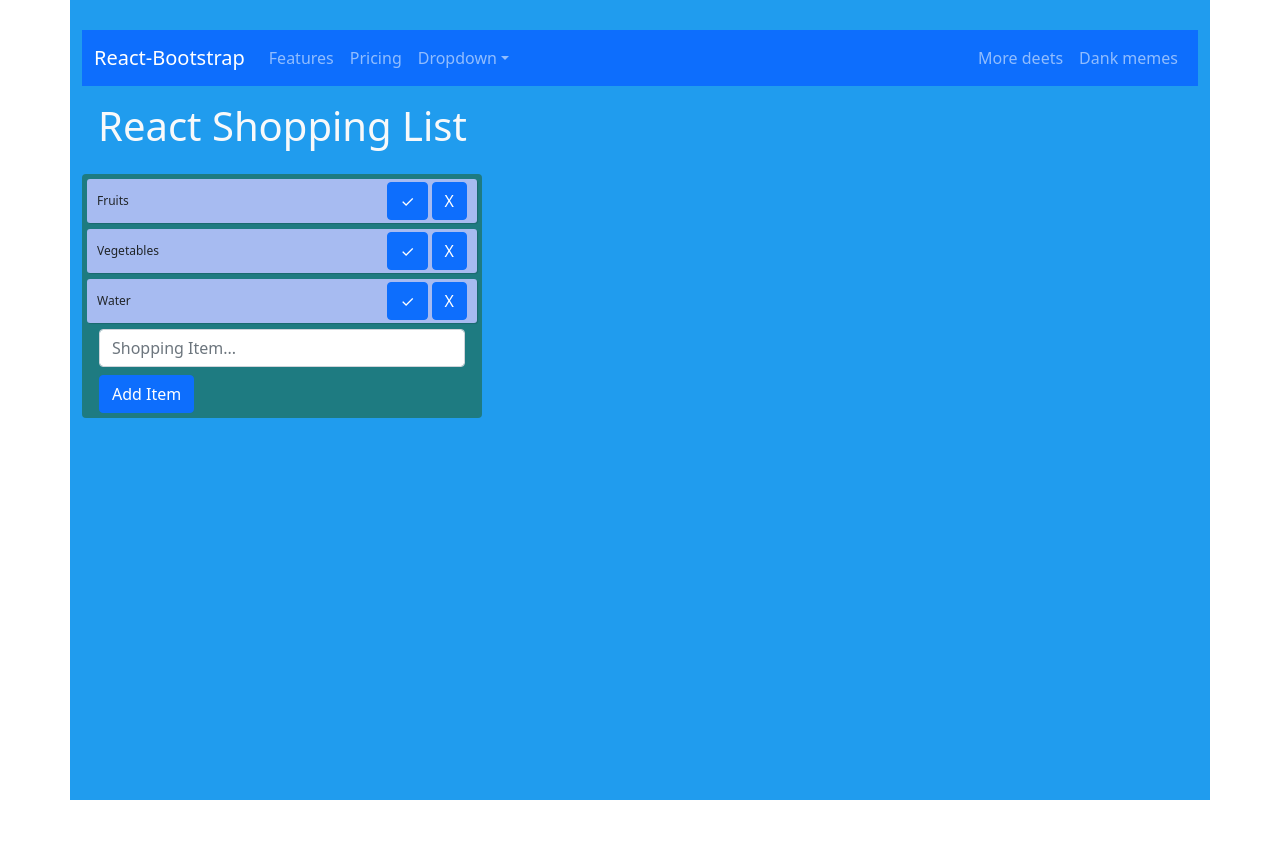
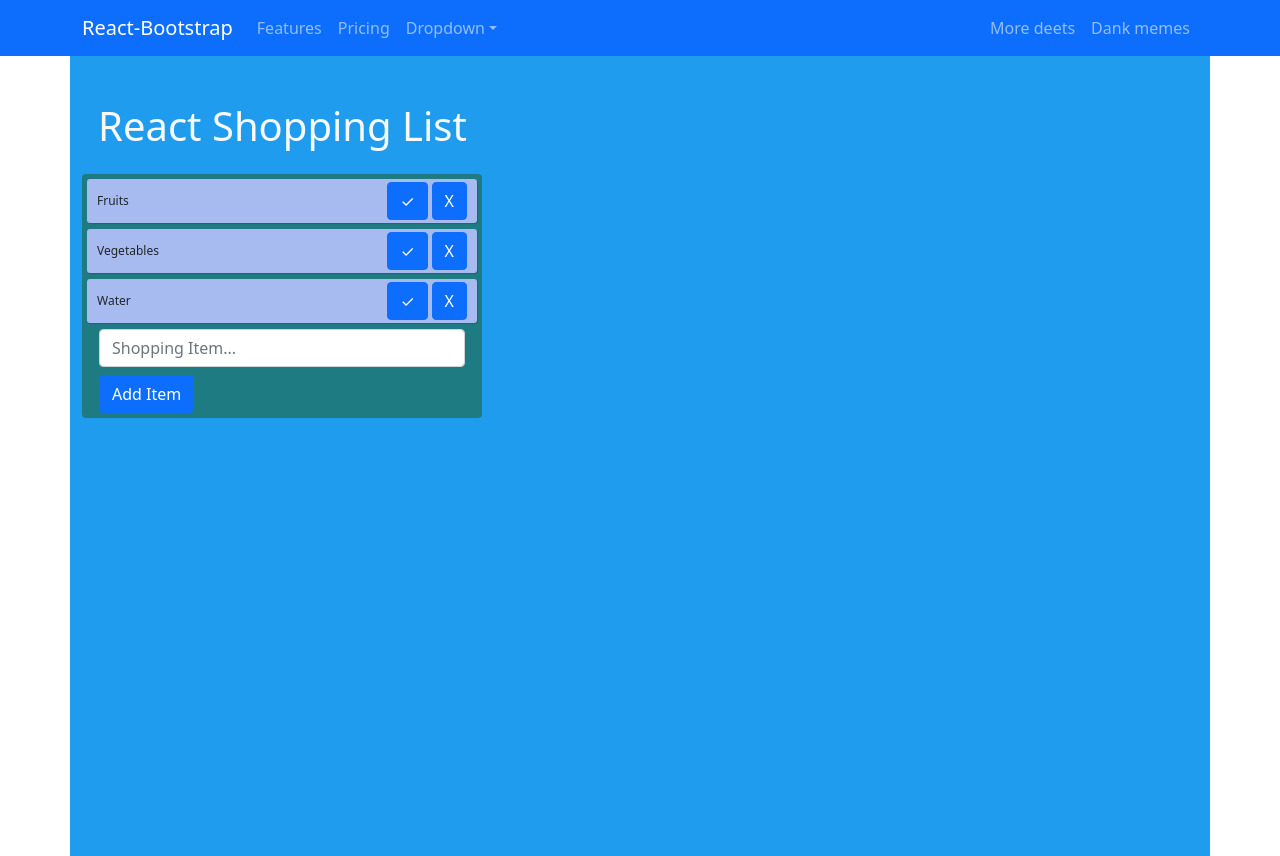
Before and after one commit to fescobar-2/todo-app, a React (Create React App) app: page / in a window 1280 px wide. Before the commit the page ends 800 px from the top, so only its background shows below. Built offline with nearby package versions, Linux system fonts and the light colour scheme.

Commit message:
Separated App.js into components

```diff
--- a/src/App.js
+++ b/src/App.js
@@ -1,97 +1,14 @@
 import React from "react";
 import './App.css';
-import Button from "react-bootstrap/Button";
-import Form from "react-bootstrap/Form";
-import Container from "react-bootstrap/Container";
-import Navigation from "./Components/Navigation"
+import { BrowserRouter } from "react-router-dom";
+import MainRouter from "./MainRouter";
 
-function Todo ({ todo, index, completeTodo, removeTodo }) {
-  return (
-    <div className="todo"
-      style={{ textDecoration: todo.isCompleted ? "line-through" : "" }}>
-      {todo.text}
-      <div>
-      <Button className="me-1" onClick={() => completeTodo(index)}>✓</Button>
-      <Button onClick={() => removeTodo(index)}>X</Button>
-      </div>
-    </div>
-  );
-};
-
-function TodoForm({ addTodo }) {
-  const [value, setValue] = React.useState("");
-
-  const handleSubmit = (e) => {
-    e.preventDefault();
-    if (!value) return;
-    addTodo(value);
-    setValue("");
-  };
-
+const App = () => {
   return(
-    <Container className="mx-auto">
-      <Form onSubmit={handleSubmit}>
-        <Form.Control
-          type="text"
-          placeholder="Shopping Item..."
-          value={value}
-          onChange={e => setValue(e.target.value)}
-        />
-
-        <Button className="mt-2" type="submit" value="Submit">Add Item</Button>
-      </Form>
-    </Container>
+    <BrowserRouter>
+      <MainRouter/>
+    </BrowserRouter>
   )
 }
 
-function App() {
-  const [todos, setTodos] = React.useState([
-    { text: "Fruits",
-      isCompleted: false
-     },
-    { text: "Vegetables",
-      isCompleted: false
-    },
-    { text: "Water",
-      isCompleted: false
-    }
-  ]);
-
-  const addTodo = text => {
-    const newTodos = [...todos,{ text }];
-    setTodos(newTodos);
-  }
-
-  const completeTodo = index => {
-    const newTodos = [...todos];
-    newTodos[index].isCompleted = true;
-    setTodos(newTodos);
-  }
-
-  const removeTodo = index => {
-    const newTodos = [...todos];
-    newTodos.splice(index, 1);
-    setTodos(newTodos);
-  }
-
-  return (
-    <Container className="app">
-      <Navigation/>
-      <h1 className="p-3 mb-2 text-light">React Shopping List</h1>
-      <div className="todo-list">
-        {todos.map((todo, index) => (
-          <Todo
-            key={index}
-            index={index}
-            todo={todo}
-            completeTodo={completeTodo}
-            removeTodo={removeTodo}
-          />
-        ))}
-        <TodoForm addTodo={addTodo} />
-      </div>
-    </Container>
-  );
-}
-
 export default App;
--- /dev/null
+++ b/src/Components/Home.js
@@ -0,0 +1,52 @@
+import React from "react";
+import Container from "react-bootstrap/Container";
+import { Todo, TodoForm } from "./Todo";
+
+export default function Home() {
+  const [todos, setTodos] = React.useState([
+  { text: "Fruits",
+      isCompleted: false
+      },
+  { text: "Vegetables",
+      isCompleted: false
+  },
+  { text: "Water",
+      isCompleted: false
+  }
+  ]);
+
+  const addTodo = text => {
+  const newTodos = [...todos,{ text }];
+  setTodos(newTodos);
+  }
+
+  const completeTodo = index => {
+  const newTodos = [...todos];
+  newTodos[index].isCompleted = true;
+  setTodos(newTodos);
+  }
+
+  const removeTodo = index => {
+  const newTodos = [...todos];
+  newTodos.splice(index, 1);
+  setTodos(newTodos);
+  }
+
+  return (
+  <Container className="app">
+      <h1 className="p-3 mb-2 text-light">React Shopping List</h1>
+      <div className="todo-list">
+      {todos.map((todo, index) => (
+          <Todo
+          key={index}
+          index={index}
+          todo={todo}
+          completeTodo={completeTodo}
+          removeTodo={removeTodo}
+          />
+      ))}
+      <TodoForm addTodo={addTodo} />
+      </div>
+  </Container>
+  );
+}
--- a/src/Components/Todo.js
+++ b/src/Components/Todo.js
@@ -0,0 +1,45 @@
+import React from "react";
+import Button from "react-bootstrap/Button";
+import Form from "react-bootstrap/Form";
+import Container from "react-bootstrap/Container";
+
+function Todo ({ todo, index, completeTodo, removeTodo }) {
+  return (
+    <div className="todo"
+      style={{ textDecoration: todo.isCompleted ? "line-through" : "" }}>
+      {todo.text}
+      <div>
+      <Button className="me-1" onClick={() => completeTodo(index)}>✓</Button>
+      <Button onClick={() => removeTodo(index)}>X</Button>
+      </div>
+    </div>
+  );
+};
+
+function TodoForm({ addTodo }) {
+  const [value, setValue] = React.useState("");
+
+  const handleSubmit = (e) => {
+    e.preventDefault();
+    if (!value) return;
+    addTodo(value);
+    setValue("");
+  };
+
+  return(
+    <Container className="mx-auto">
+      <Form onSubmit={handleSubmit}>
+        <Form.Control
+          type="text"
+          placeholder="Shopping Item..."
+          value={value}
+          onChange={e => setValue(e.target.value)}
+        />
+
+        <Button className="mt-2" type="submit" value="Submit">Add Item</Button>
+      </Form>
+    </Container>
+  )
+}
+
+export { Todo, TodoForm }
--- a/src/MainRouter.js
+++ b/src/MainRouter.js
@@ -1,6 +1,16 @@
 import React from "react";
-import {Route, Switch} from 'react-router-dom';
+import { Route, Switch} from 'react-router';
+import Navigation from "./Components/Navigation";
+import Home from "./Components/Home";
 
-export default MainRouter() {
-
+export default function MainRouter() {
+  return(<div>
+    <Navigation/>
+    <Switch>
+      <Route exact path="/">
+        <Home/>
+      </Route>
+    </Switch>
+    </div>
+  );
 }
```
